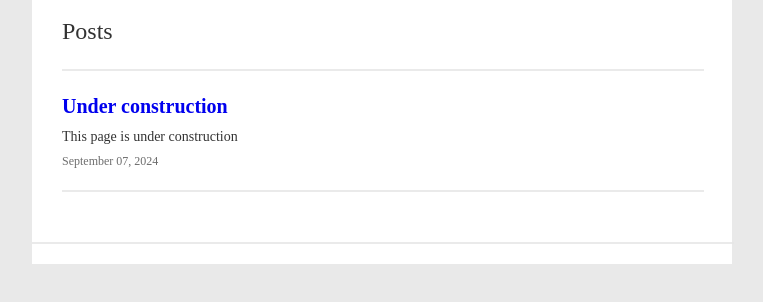
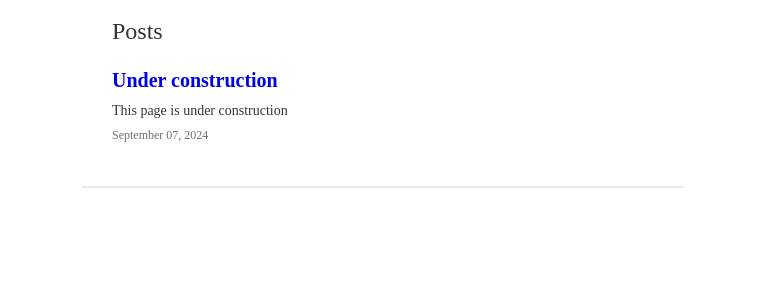
Before and after one commit to rLoka/karlo.ch, a plain HTML site: page index.html in a window 1280 px wide. Shown: the part 398-700 px from the top of the page, without its empty margins (258-1021 px from the left). Drawn offline with Linux system fonts and the light colour scheme.

Commit message:
deploy: ddd62271d74a6734315f7c57fdfdfc2c808006e7

```diff
--- a/index.html
+++ b/index.html
@@ -58,7 +58,6 @@
                     <h1>
                         Posts
                     </h1>
-                    <hr/>
 
                         <div id="0">
                             <h2 class="post-entry-title">
@@ -72,7 +71,6 @@
                             <p class="post-entry-date">
                                 September 07, 2024
                             </p>
-                            <hr>
                         </div>
 
                 </div>
--- a/static/css/style.css
+++ b/static/css/style.css
@@ -1,7 +1,7 @@
 /* Reset */
 body {
     color: #333;
-    background-color: #e9e9e9;
+    background-color: #ffffff;
     margin: 0;
 }
 
@@ -11,7 +11,7 @@ body {
     flex-direction: row;
     flex-wrap: wrap;
     margin: 0 auto;
-    max-width: 700px;
+    max-width: 600px;
     background-color: #ffffff;
 }
 
```
Also changed, not shown: post.html (+1 -1 lines), test/test/index.html (deleted, +0 -1 lines), under-construction/index.html (+1 -1 lines).
